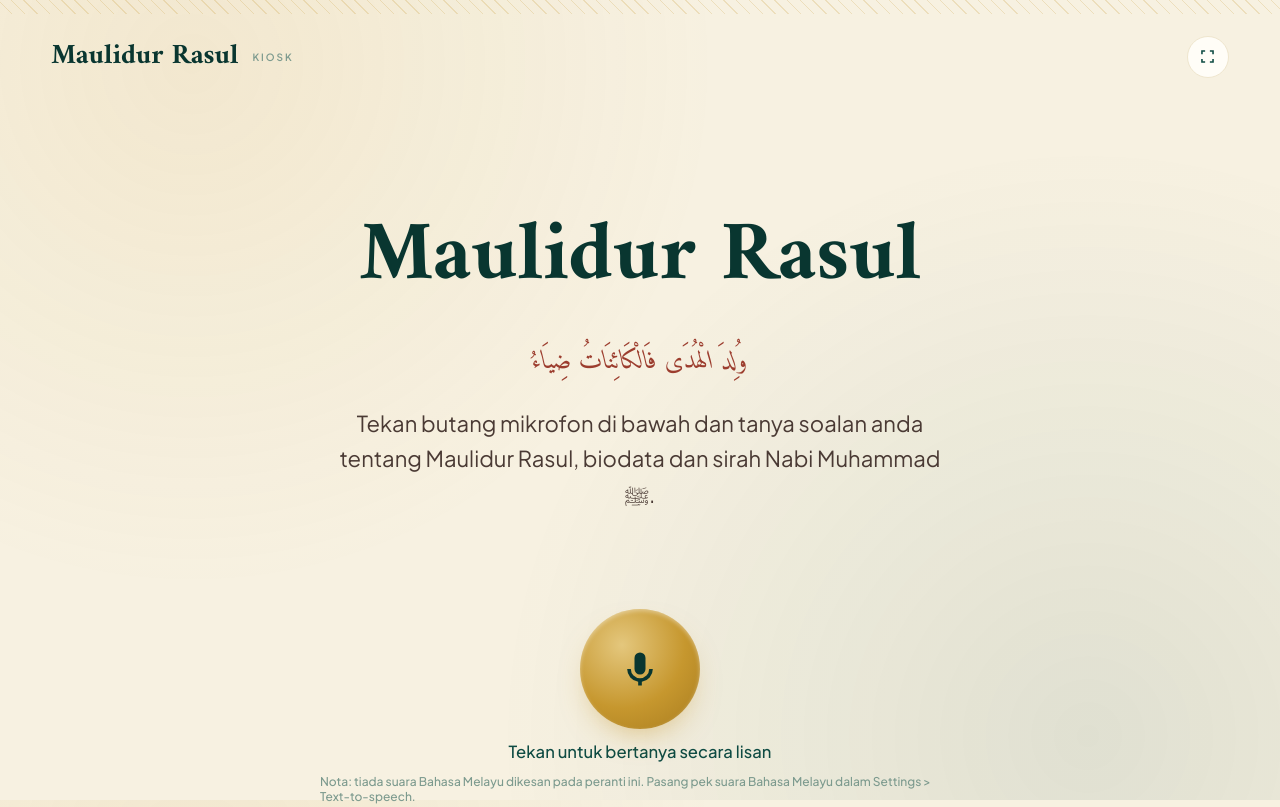
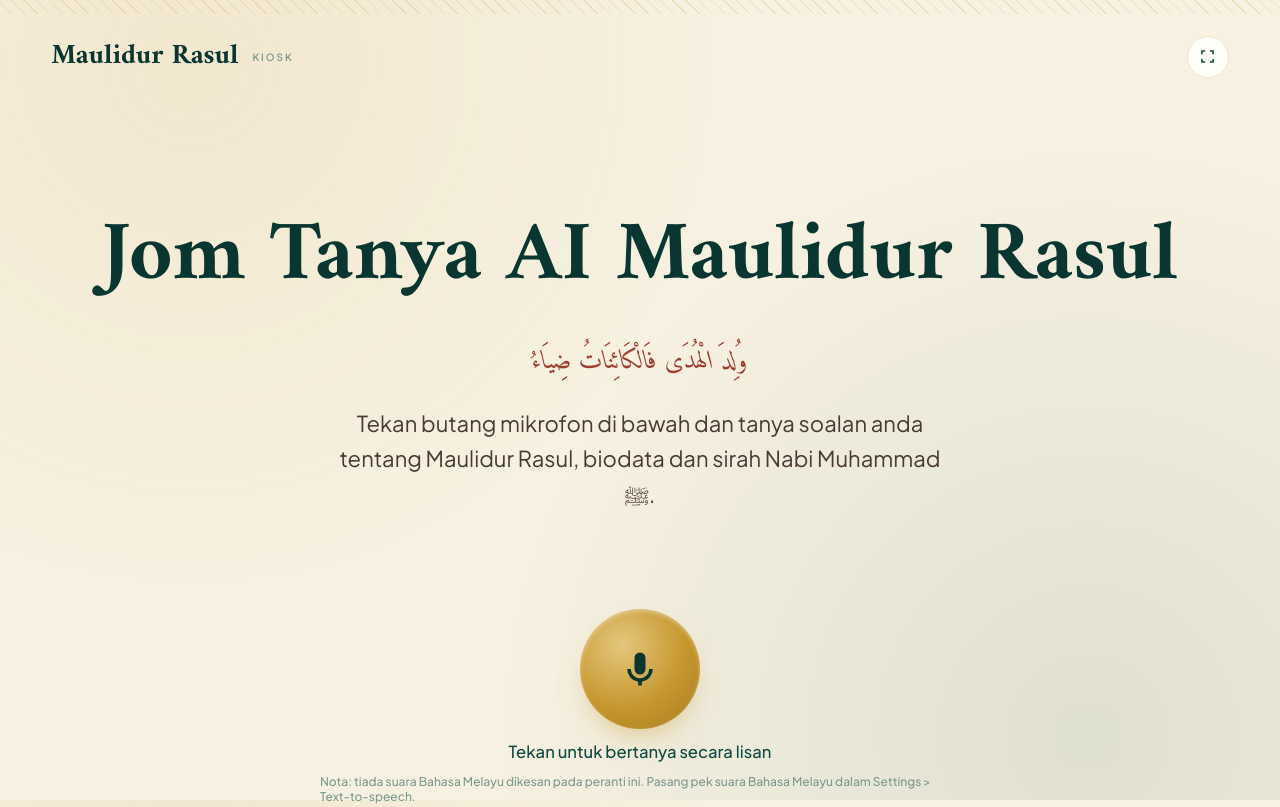
Before and after one commit to slmncw-commits/Maulidur-Rasul-Kiosk, a plain HTML site: page index.html in a window 1280 px wide. Shown: the top 807 px of the page. Drawn offline with Linux system fonts and the light colour scheme.

Commit message:
Update index.html

```diff
--- a/index.html
+++ b/index.html
@@ -272,7 +272,7 @@
   <div class="stage" id="stage">
     <!-- IDLE -->
     <div class="idle-block" id="idleBlock">
-      <h1>Maulidur Rasul</h1>
+      <h1>Jom Tanya AI Maulidur Rasul</h1>
       <p class="arabic-sub">وُلِدَ الْهُدَى فَالْكَائِنَاتُ ضِيَاءُ</p>
       <p class="hint">Tekan butang mikrofon di bawah dan tanya soalan anda tentang Maulidur Rasul, biodata dan sirah Nabi Muhammad ﷺ.</p>
     </div>
```
